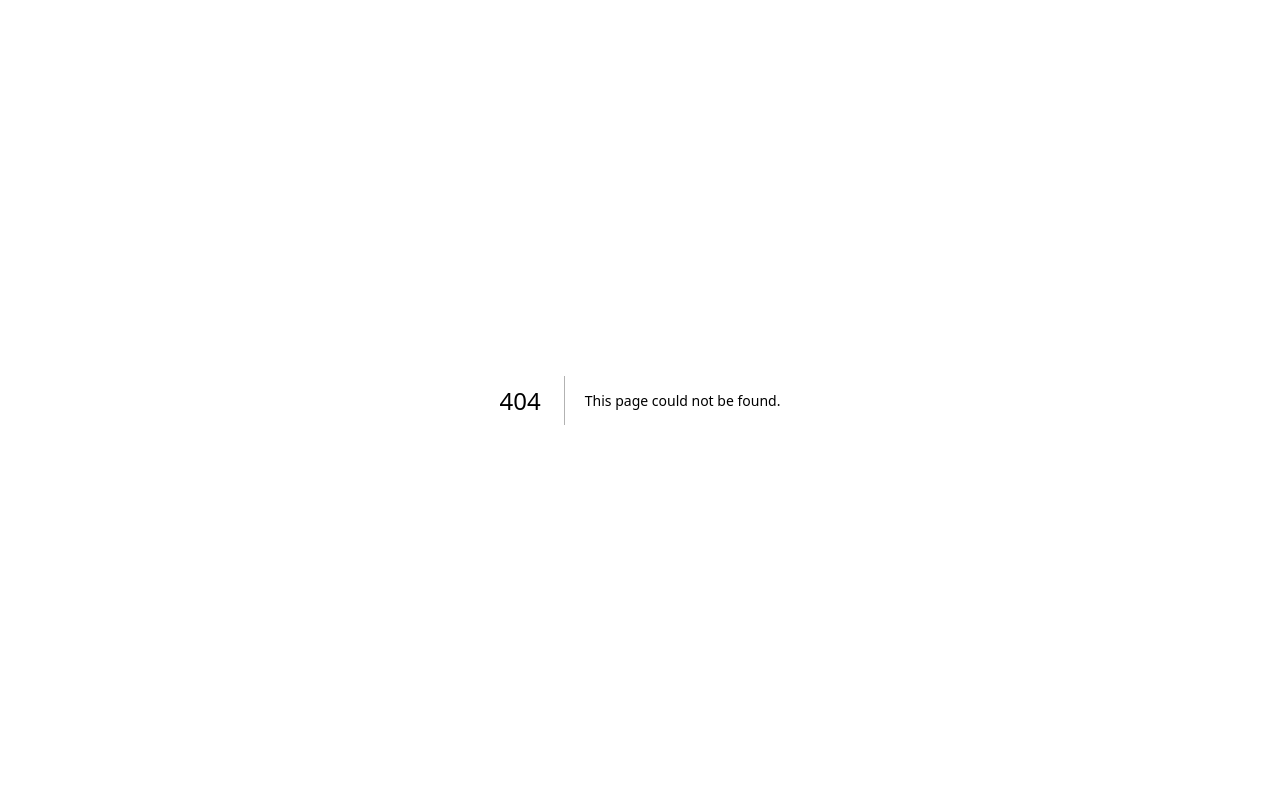
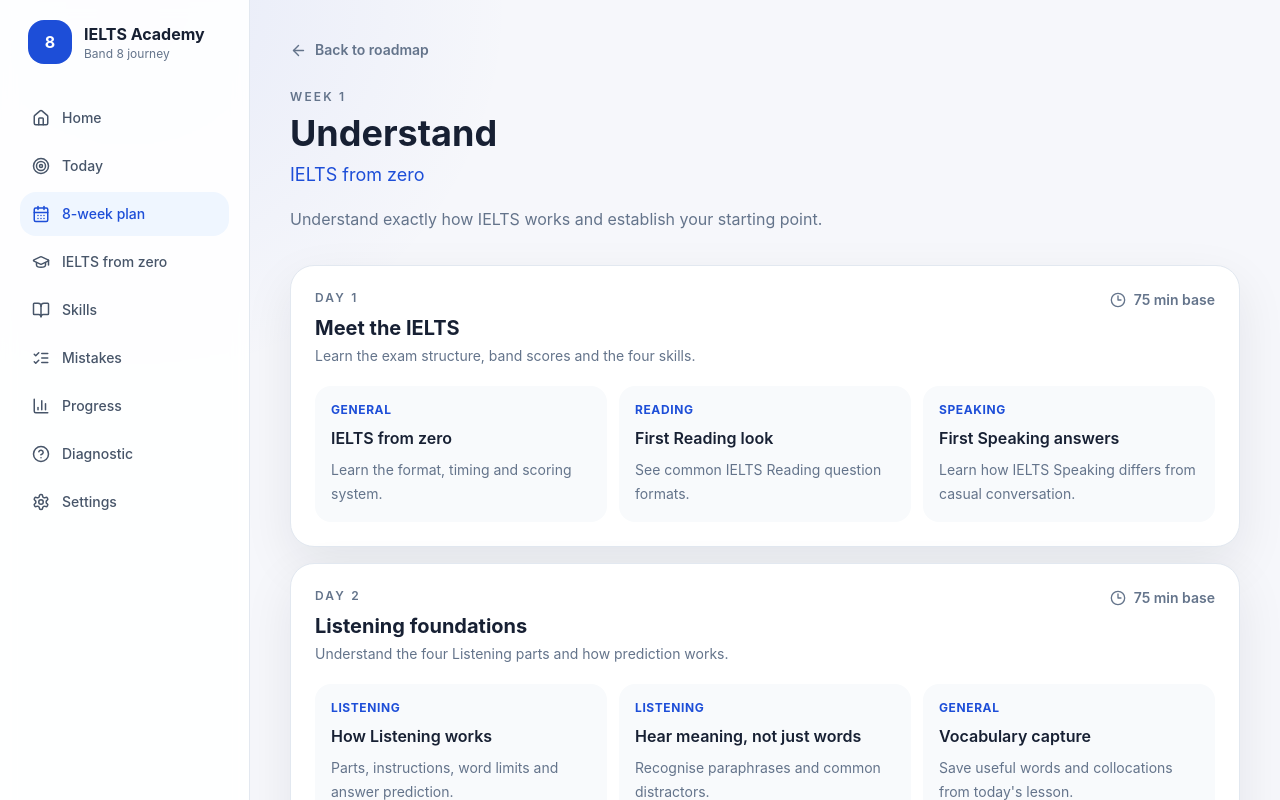
Before and after one commit to xmizutsuki/IELTS, a Next.js app: page /plan/week/1 in a window 1280 px wide. Before the commit this address had no page. Shown: the top 800 px of the page. Built offline with nearby package versions, Linux system fonts and the light colour scheme.

Commit message:
feat: add weekly curriculum detail pages

```diff
--- /dev/null
+++ b/app/plan/week/[week]/page.tsx
@@ -0,0 +1,69 @@
+"use client";
+
+import Link from "next/link";
+import { useParams } from "next/navigation";
+import { ArrowLeft, CheckCircle2, Clock3 } from "lucide-react";
+import { AppShell } from "@/components/app-shell";
+import { getWeek } from "@/content/curriculum";
+import { useLocalStudy } from "@/hooks/use-local-study";
+
+export default function WeekPage() {
+  const params = useParams<{ week: string }>();
+  const week = getWeek(Number(params.week));
+  const { progress } = useLocalStudy();
+
+  if (!week) {
+    return <AppShell><div className="card p-8">Week not found.</div></AppShell>;
+  }
+
+  return (
+    <AppShell>
+      <Link href="/plan" className="inline-flex items-center gap-2 text-sm font-semibold text-slate-500 hover:text-slate-900">
+        <ArrowLeft size={17} /> Back to roadmap
+      </Link>
+
+      <header className="mt-6">
+        <div className="eyebrow">Week {week.week}</div>
+        <h1 className="mt-2 text-4xl font-bold">{week.title}</h1>
+        <p className="mt-2 text-lg text-blue-700">{week.theme}</p>
+        <p className="mt-4 max-w-3xl leading-7 text-slate-500">{week.goal}</p>
+      </header>
+
+      <div className="mt-8 space-y-4">
+        {week.days.map((day) => {
+          const complete = progress ? progress.currentWeek > week.week || (progress.currentWeek === week.week && progress.currentDay > day.day) : false;
+          const current = progress?.currentWeek === week.week && progress.currentDay === day.day;
+          return (
+            <section key={day.day} className={"card p-6 " + (current ? "ring-2 ring-blue-600 ring-offset-2" : "")}>
+              <div className="flex flex-col justify-between gap-3 sm:flex-row sm:items-start">
+                <div>
+                  <div className="flex items-center gap-2">
+                    <span className="eyebrow">Day {day.day}</span>
+                    {complete && <CheckCircle2 size={16} className="text-emerald-600" />}
+                    {current && <span className="rounded-full bg-blue-50 px-2 py-1 text-[10px] font-bold uppercase tracking-wider text-blue-700">Today</span>}
+                  </div>
+                  <h2 className="mt-2 text-xl font-bold">{day.title}</h2>
+                  <p className="mt-1 text-sm text-slate-500">{day.objective}</p>
+                </div>
+                <div className="flex items-center gap-2 text-sm font-semibold text-slate-500">
+                  <Clock3 size={16} />
+                  {day.tasks.reduce((sum, task) => sum + task.minutes, 0)} min base
+                </div>
+              </div>
+
+              <div className="mt-5 grid gap-3 lg:grid-cols-3">
+                {day.tasks.map((task) => (
+                  <div key={task.id} className="rounded-2xl bg-slate-50 p-4">
+                    <div className="text-xs font-bold uppercase tracking-wider text-blue-700">{task.skill}</div>
+                    <div className="mt-2 font-semibold">{task.title}</div>
+                    <p className="mt-2 text-sm leading-6 text-slate-500">{task.description}</p>
+                  </div>
+                ))}
+              </div>
+            </section>
+          );
+        })}
+      </div>
+    </AppShell>
+  );
+}
```
